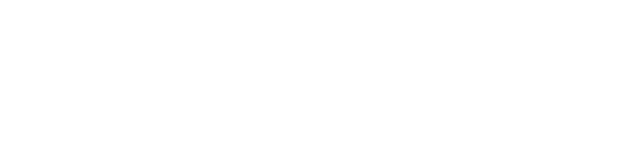
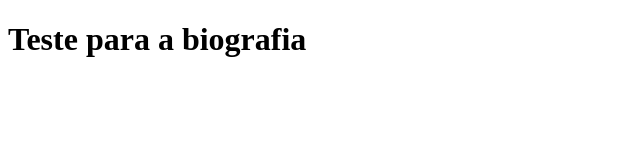
Before and after one commit to fabio-lucs/Prog-Web-Mobile, a plain HTML site: page Biografia/index.html in a window 1280 px wide. Shown: the whole page, without its empty margins (0-640 px from the left). Drawn offline with Linux system fonts and the light colour scheme.

Commit message:
Testando...

```diff
--- a/Biografia/index.html
+++ b/Biografia/index.html
@@ -7,6 +7,6 @@
     <title>Biografia</title>
 </head>
 <body>
-
+    <h1>Teste para a biografia</h1>
 </body>
 </html>
```
